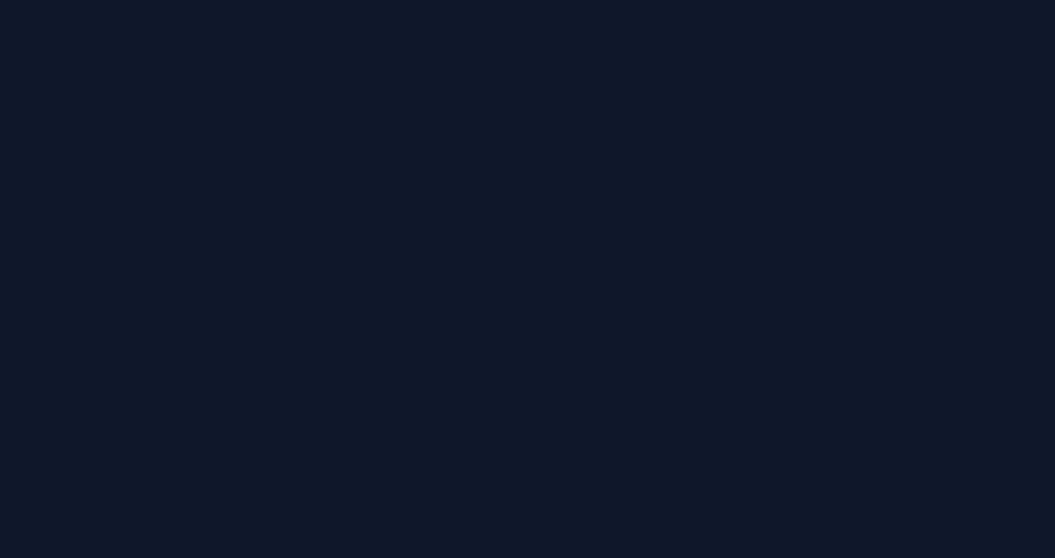
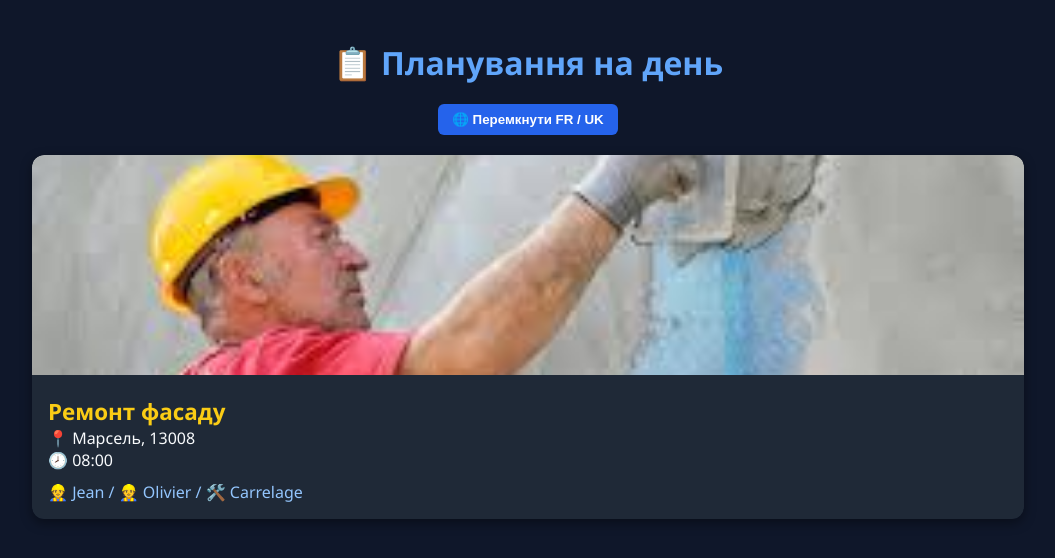
Before and after one commit to Sud-Renov/Sud-Renov-, a plain HTML site: page index.html in a window 1280 px wide. Shown: the whole page, without its empty margins (112-1167 px from the left). Drawn offline with Linux system fonts and the light colour scheme.

Commit message:
Add files via upload

```diff
--- a/index.html
+++ b/index.html
@@ -13,4 +13,76 @@
   .site { min-width:100%; box-sizing:border-box; background:#1f2937; border-radius:12px; overflow:hidden; }
   .site img { width:100%; height:220px; object-fit:cover; }
   .site-body { padding:16px; }
-  .site-body strong { font-size:1.4rem; color:#facc15;
+  .site-body strong { font-size:1.4rem; color:#facc15; }
+  .crew { margin-top:10px; font-size:1rem; color:#93c5fd; }
+</style>
+</head>
+<body>
+<h1>📋 Планування на день</h1>
+<div class="lang-toggle">
+  <button onclick="toggleLang()">🌐 Перемкнути FR / UK</button>
+</div>
+<div class="carousel">
+  <div class="slides" id="slides"></div>
+</div>
+
+<script>
+let currentIndex = 0;
+let currentLang = "uk"; // ✅ langue par défaut
+
+function afficherPlanning() {
+  fetch("planning.json?ts=" + Date.now())
+    .then(r => r.json())
+    .then(data => {
+      const slides = document.getElementById("slides");
+      slides.innerHTML = "";
+      data.forEach(site => {
+        const card = document.createElement("div");
+        card.className = "site";
+        card.innerHTML = `
+          <img src="${site.photo || 'images/placeholder.jpg'}" alt="${site.title[currentLang]}">
+          <div class="site-body">
+            <strong>${site.title[currentLang]}</strong><br>
+            📍 ${site.address[currentLang]}<br>
+            🕗 ${site.start}<br>
+            <div class="crew">
+              ${site.crew.map(c => (c.type==="ouvrier"?"👷 ":"🛠️ ")+c.name).join(" / ")}
+            </div>
+          </div>
+        `;
+        slides.appendChild(card);
+      });
+      currentIndex = 0;
+      updateCarousel();
+    })
+    .catch(err => {
+      document.getElementById("slides").innerHTML = "<p style='color:red'>Erreur de lecture du planning.json</p>";
+      console.error("Erreur JSON :", err);
+    });
+}
+
+function updateCarousel() {
+  const slides = document.getElementById("slides");
+  const total = slides.children.length;
+  if (total > 0) {
+    slides.style.transform = `translateX(-${currentIndex * 100}%)`;
+    currentIndex = (currentIndex + 1) % total;
+  }
+}
+
+function toggleLang() {
+  currentLang = currentLang === "fr" ? "uk" : "fr";
+  afficherPlanning();
+}
+
+// Premier affichage
+afficherPlanning();
+
+// Rafraîchit toutes les minutes
+setInterval(afficherPlanning, 60000);
+
+// Défilement automatique toutes les 8 secondes
+setInterval(updateCarousel, 8000);
+</script>
+</body>
+</html>
--- a/planning.json
+++ b/planning.json
@@ -1,45 +1,66 @@
 [
   {
-    "id": "site6rlkk0l",
-    "title": {
-      "fr": "rtrt",
-      "uk": "rtrt"
-    },
-    "address": {
-      "fr": "trt",
-      "uk": "trt"
-    },
-    "start": "rtrt",
-    "photo": "rtrt",
+    "id": "site1",
+    "title": { "fr": "Rénovation façade", "uk": "Ремонт фасаду" },
+    "address": { "fr": "Marseille, 13008", "uk": "Марсель, 13008" },
+    "start": "08:00",
+    "photo": "images/facade.jpg",
     "crew": [
-      {
-        "type": "ouvrier",
-        "name": "gfgf"
-      },
-      {
-        "type": "tache",
-        "name": "fgfgf"
-      }
+      { "type": "ouvrier", "name": "Jean" },
+      { "type": "ouvrier", "name": "Olivier" },
+      { "type": "tache", "name": "Carrelage" }
     ],
     "status": "ok"
   },
   {
-    "id": "sitebbzreyj",
-    "title": {
-      "fr": "sqdd",
-      "uk": "sqdd"
-    },
-    "address": {
-      "fr": "sdsd",
-      "uk": "sdsd"
-    },
-    "start": "sdsd",
-    "photo": "sds",
+    "id": "site2",
+    "title": { "fr": "Installation plomberie", "uk": "Монтаж сантехніки" },
+    "address": { "fr": "Allauch, 13190", "uk": "Алло, 13190" },
+    "start": "09:30",
+    "photo": "images/plomberie.jpg",
     "crew": [
-      {
-        "type": "ouvrier",
-        "name": "sdsd"
-      }
+      { "type": "ouvrier", "name": "Nicolas" },
+      { "type": "ouvrier", "name": "Yvan" },
+      { "type": "tache", "name": "Plomberie" }
+    ],
+    "status": "ok"
+  },
+  {
+    "id": "site3",
+    "title": { "fr": "Pose toiture", "uk": "Монтаж даху" },
+    "address": { "fr": "Aix-en-Provence, 13100", "uk": "Екс-ан-Прованс, 13100" },
+    "start": "07:45",
+    "photo": "images/toiture.jpg",
+    "crew": [
+      { "type": "ouvrier", "name": "Michel" },
+      { "type": "ouvrier", "name": "Serge" },
+      { "type": "tache", "name": "Couverture" }
+    ],
+    "status": "warn"
+  },
+  {
+    "id": "site4",
+    "title": { "fr": "Électricité bureaux", "uk": "Електрика офісів" },
+    "address": { "fr": "Vitrolles, 13127", "uk": "Вітроль, 13127" },
+    "start": "10:15",
+    "photo": "images/electricite.jpg",
+    "crew": [
+      { "type": "ouvrier", "name": "Patrick" },
+      { "type": "ouvrier", "name": "Luc" },
+      { "type": "tache", "name": "Électricité" }
+    ],
+    "status": "ok"
+  },
+  {
+    "id": "site5",
+    "title": { "fr": "Peinture intérieure", "uk": "Внутрішнє фарбування" },
+    "address": { "fr": "Gardanne, 13120", "uk": "Гарданн, 13120" },
+    "start": "13:00",
+    "photo": "images/peinture.jpg",
+    "crew": [
+      { "type": "ouvrier", "name": "David" },
+      { "type": "ouvrier", "name": "Paul" },
+      { "type": "tache", "name": "Peinture" }
     ],
     "status": "ok"
   }
```
Also changed, not shown: admin.html (+34 -3 lines).
